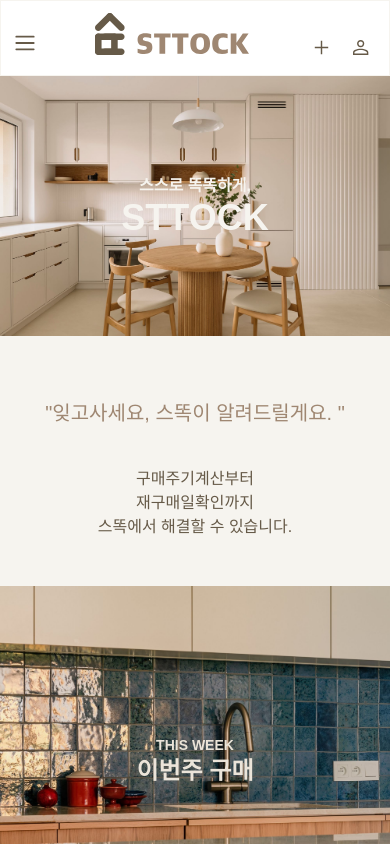
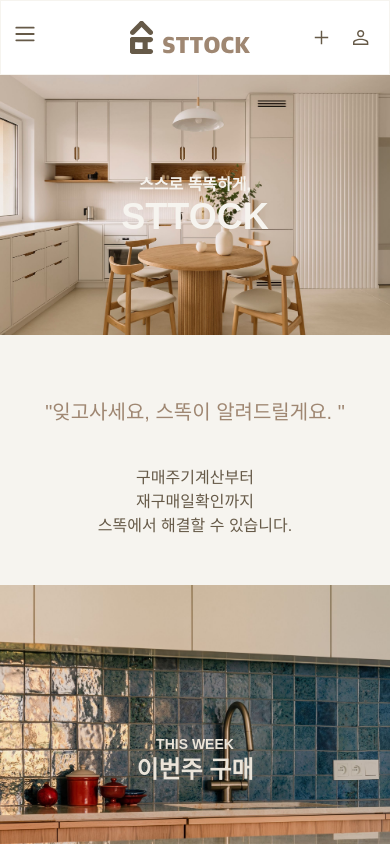
Before and after one commit to Team-Sttock/FE, a Next.js app: page / in a window 390 px wide. Shown: the top 844 px of the page. Built offline with nearby package versions, Linux system fonts and the light colour scheme; a web font is replaced by a local one.

Commit message:
refactor: 단톡방 언급 변경사항 적용
- isMobile 상태 제거
- md 속성으로 대체
- 로고 크기
- 모바일뷰 좌우 정렬

```diff
--- a/features/Navbar.tsx
+++ b/features/Navbar.tsx
@@ -9,7 +9,6 @@ interface MenuProps {
 
 export default function Navbar() {
   const [isMenuOpen, setIsMenuOpen] = useState(false)
-  const [isMobile, setIsMobile] = useState(false)
   const menuRef = useRef<HTMLDivElement>(null)
 
   const toggleMenu = () => {
@@ -18,7 +17,7 @@ export default function Navbar() {
 
   useEffect(() => {
     const handleResize = () => {
-      setIsMobile(window.innerWidth < 768)
+      if (window.innerWidth < 768) setIsMenuOpen(false)
     }
 
     handleResize()
@@ -49,32 +48,34 @@ export default function Navbar() {
   return (
     <>
       <nav>
-        <div className=" bg-white w-screen flex flex-wrap p-3 sm:px-10 justify-between items-baseline border border-ivory">
-          {isMobile ? (
+        <div className="bg-white w-screen flex flex-wrap p-3 sm:px-10 justify-between items-center md:items-baseline border border-ivory">
+          <div className="md:hidden flex">
             <SideIcon isMenuOpen={isMenuOpen} toggleMenu={toggleMenu} />
-          ) : (
+          </div>
+          <Logo />
           <Menu />
-          )}
-          <Logo isMobile={isMobile} />
           <Buttons />
         </div>
       </nav>
-      {isMobile && (
+
       <SideMenu
         isMenuOpen={isMenuOpen}
         toggleMenu={toggleMenu}
         menuRef={menuRef}
       />
-      )}
     </>
   )
 }
 
-const Logo = ({ isMobile }: { isMobile: boolean }) => {
+const Logo = () => {
   return (
-    <div className={isMobile ? 'md:order-2 px-2' : 'px-2'}>
+    <div className="flex justify-center items-center p-2">
     <Link href="/">
-        <img src="/main/sttock_logo_icon.svg" alt="로고" className="px-2" />
+      <img
+        src="/main/sttock_logo_icon.svg"
+        alt="로고"
+        className="lg:w-full h-full w-[120px] "
+      />
     </Link>
     </div>
   )
@@ -83,7 +84,6 @@ const Logo = ({ isMobile }: { isMobile: boolean }) => {
 const Menu = () => {
   return (
     <>
-      <div className="md:order-3 flex justify-center ">
       <ul className="md:flex hidden gap-14 text-sm lg:text-lg text-dark-brown">
         <li className="hover:text-light-brown">
           <Link href="/this-week">이번 주 구매</Link>
@@ -95,14 +95,13 @@ const Menu = () => {
           <Link href="/list">항목별 보기</Link>
         </li>
       </ul>
-      </div>
     </>
   )
 }
 
 const Buttons = () => {
   return (
-    <div className="flex items-center  justify-between p-2 lg:pr-20 gap-6 md:order-4">
+    <div className="flex gap-6 p-2 lg:pr-20 ">
       <button>
         <img src="main/add_Item_icon.svg" alt="추가버튼" />
       </button>
@@ -115,9 +114,10 @@ const Buttons = () => {
 
 const SideIcon = ({ isMenuOpen, toggleMenu }: MenuProps) => {
   return (
+    <div className="pr-9">
     <button
       onClick={toggleMenu}
-      className="lg:hidden  text-dark-brown hover:text-beige"
+      className="lg:hidden text-dark-brown hover:text-beige"
     >
       {isMenuOpen ? (
         <XMarkIcon className="w-6 h-6 text-dark-brown hover:text-light-brown" />
@@ -125,6 +125,7 @@ const SideIcon = ({ isMenuOpen, toggleMenu }: MenuProps) => {
         <Bars3Icon className="w-6 h-6 text-dark-brown hover:text-light-brown" />
       )}
     </button>
+    </div>
   )
 }
 
```
Lines whose indentation alone changed are shown as unchanged.
